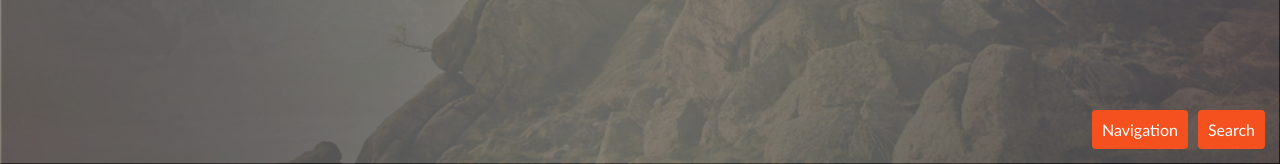
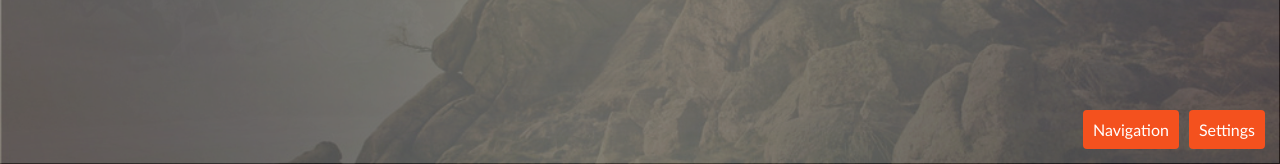
Before and after one commit to geocas38/csgangstas, a Python web app: template touristhotspot/templates/calendar.html in a window 1280 px wide. Shown: the part 636-800 px from the top of the page. Run offline with Jinja, Linux system fonts and the light colour scheme; the template is opened without the code that fills it, so the values that code supplies are empty.

Commit message:
Changed the button on the calendar page from search to settings

```diff
--- a/touristhotspot/templates/calendar.html
+++ b/touristhotspot/templates/calendar.html
@@ -33,6 +33,6 @@
       <p>{{city}}</p>
       <p>{{state}}</p>
     </div>
-    <div class= "float_button"><a href="/intro" class="button"><span>Navigation</span></a><a href="/settings" class="button"><span>Search</span></a></div>
+    <div class= "float_button"><a href="/intro" class="button"><span>Navigation</span></a><a href="/settings" class="button"><span>Settings</span></a></div>
 </body>
 </html>
```
